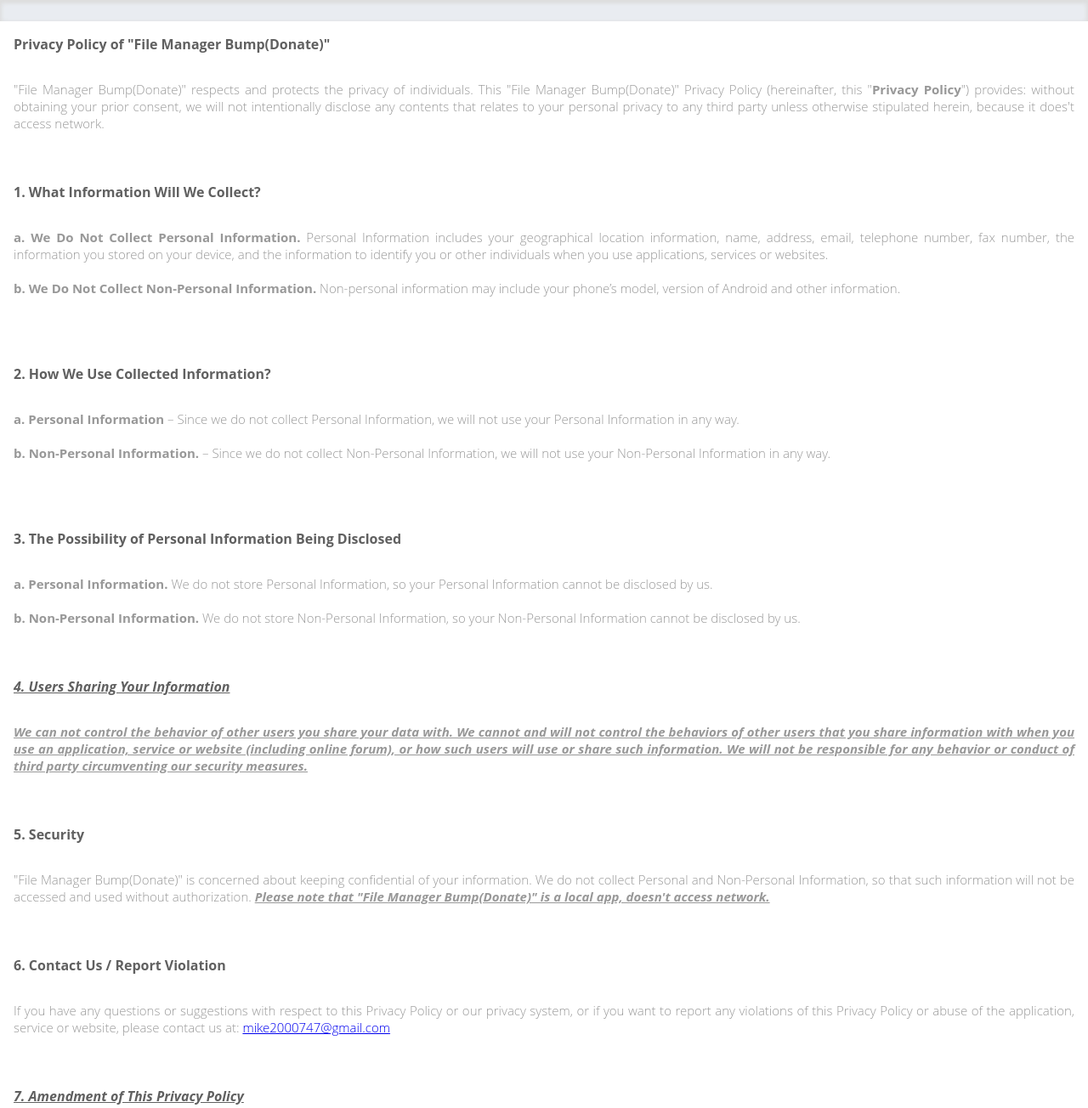
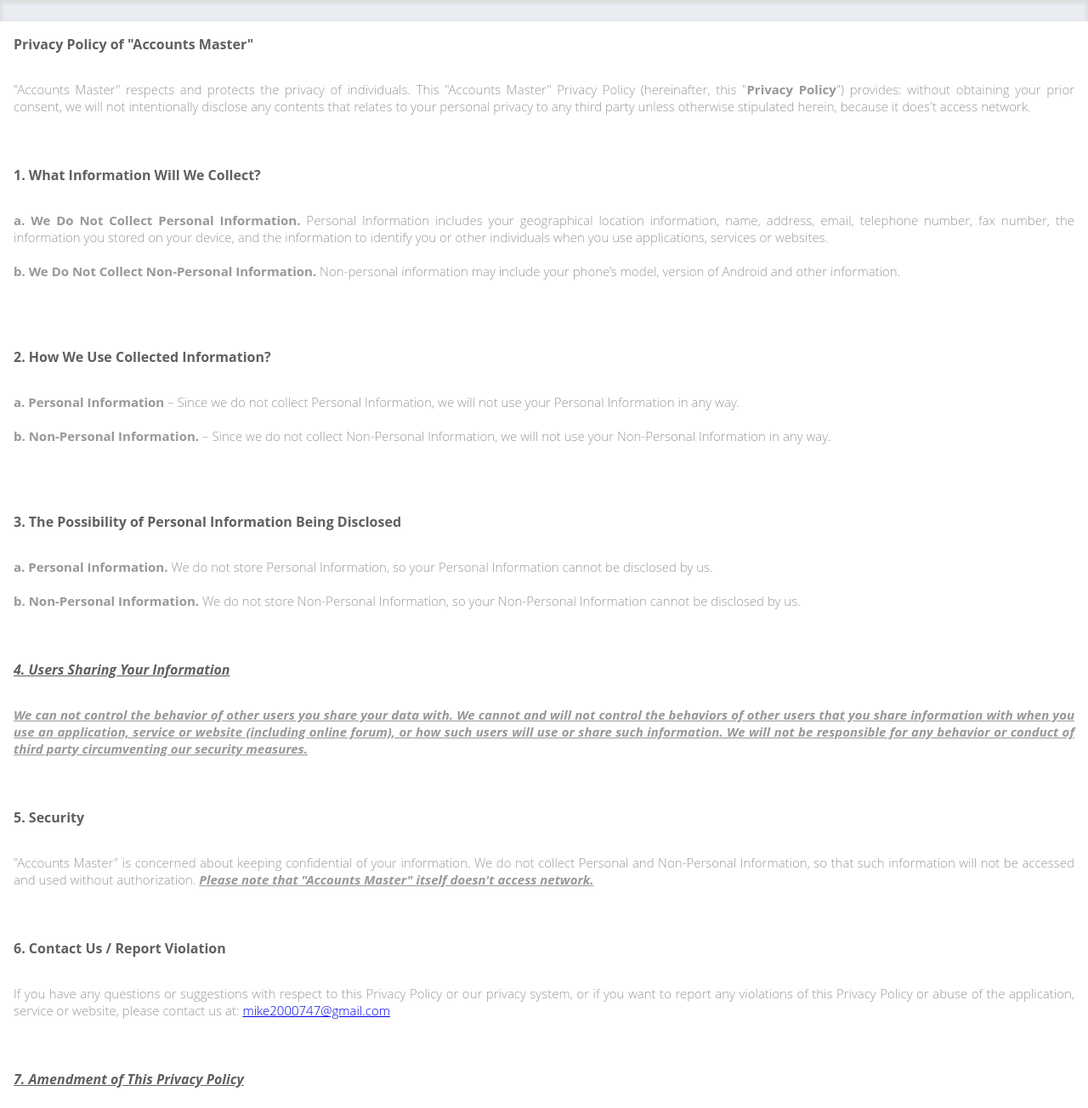
Before and after one commit to mike2000747/file_manger_donate, a plain HTML site: page index.html in a window 1280 px wide. Shown: the top 1304 px of the page at 85% size. Drawn offline with Linux system fonts and the light colour scheme.

Commit message:
Update index.html

```diff
--- a/index.html
+++ b/index.html
@@ -43,9 +43,9 @@
 	<body>
 		<div class="header"></div>
 		<div class="p">
-			<div class="h">Privacy Policy of "File Manager Bump(Donate)"</div>
+			<div class="h">Privacy Policy of "Accounts Master"</div>
 			<br>
-			"File Manager Bump(Donate)" respects and protects the privacy of individuals. This "File Manager Bump(Donate)" Privacy Policy (hereinafter, this "<b>Privacy Policy</b>") provides: without obtaining your prior consent, we will not intentionally disclose any contents that relates to your personal privacy to any third party unless otherwise stipulated herein, because it does't access network.
+			"Accounts Master" respects and protects the privacy of individuals. This "Accounts Master" Privacy Policy (hereinafter, this "<b>Privacy Policy</b>") provides: without obtaining your prior consent, we will not intentionally disclose any contents that relates to your personal privacy to any third party unless otherwise stipulated herein, because it does't access network.
 		</div>
 
 		<div class="p">
@@ -78,7 +78,7 @@
 		<div class="p">
 			<div class="h">5. Security</div>
 			<br>
-			"File Manager Bump(Donate)" is concerned about keeping confidential of your information. We do not collect Personal and Non-Personal Information, so that such information will not be accessed and used without authorization. <b><u><i>Please note that "File Manager Bump(Donate)" is a local app, doesn't access network.</u></i></b>
+			"Accounts Master" is concerned about keeping confidential of your information. We do not collect Personal and Non-Personal Information, so that such information will not be accessed and used without authorization. <b><u><i>Please note that "Accounts Master" itself doesn't access network.</u></i></b>
 		</div>
 
 		<div class="p">
```
